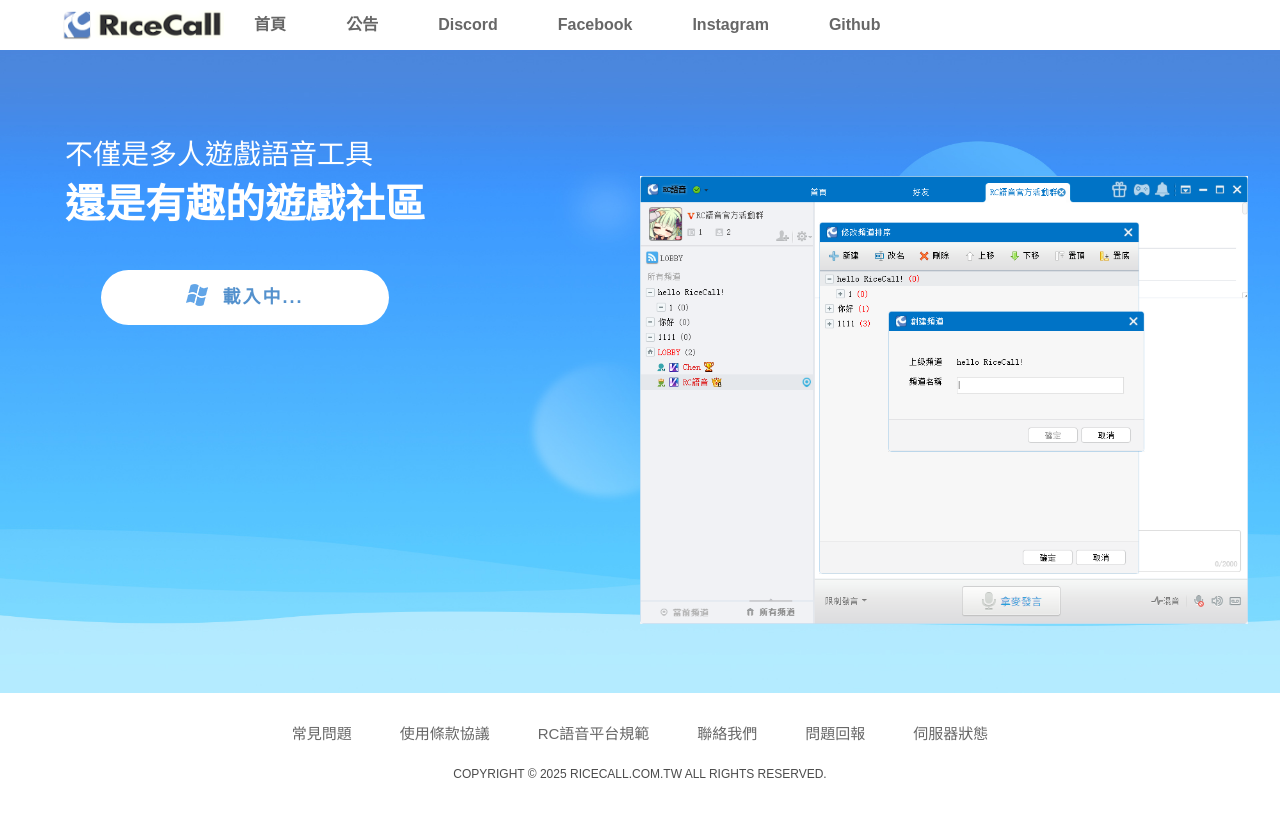
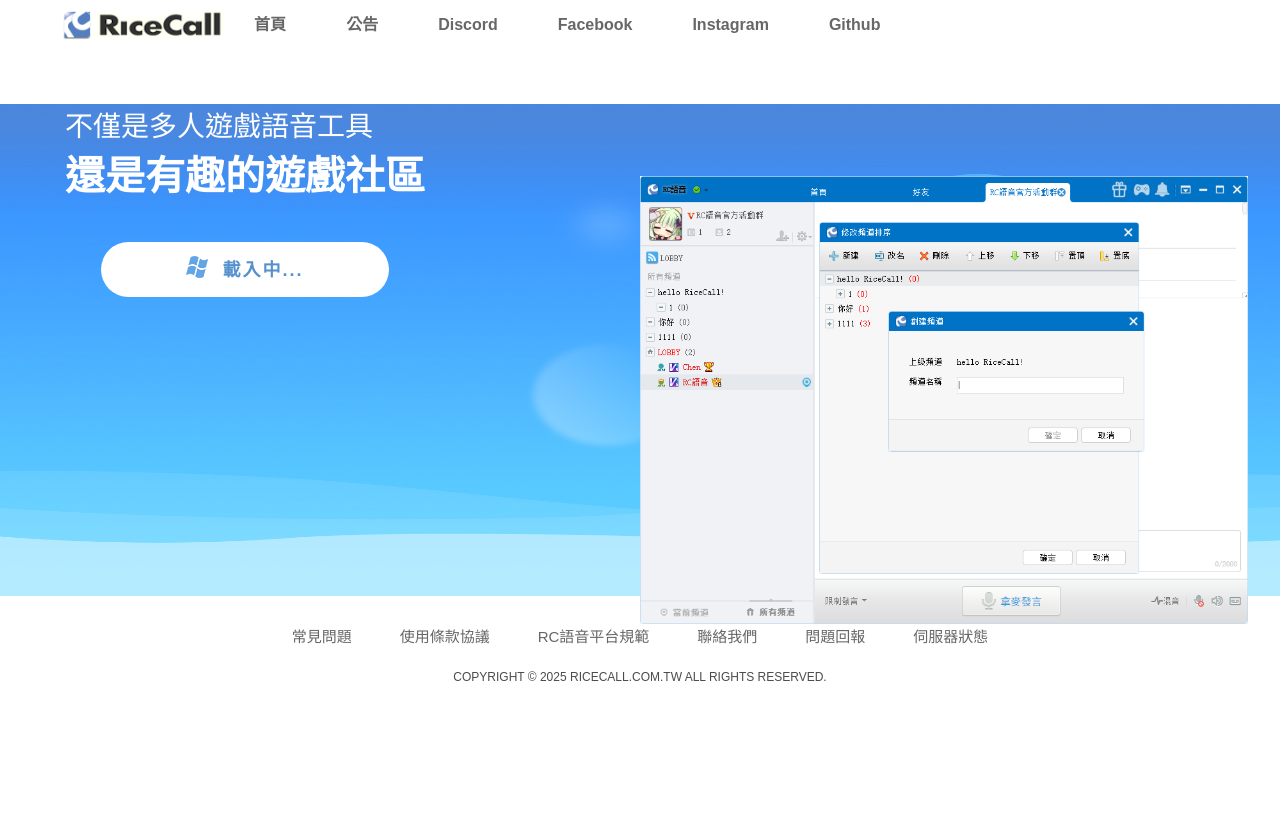
Before and after one commit to cstrikeasia/rc-website, a Next.js app: page / in a window 1280 px wide. Shown: the top 816 px of the page. Built offline with nearby package versions, Linux system fonts and the light colour scheme; no server answers.

Commit message:
fix: css

```diff
--- a/styles/announcement.module.css
+++ b/styles/announcement.module.css
@@ -50,8 +50,9 @@
   background: #fff;
   border-radius: 5px;
   padding: 10px !important;
-  height: 35dvh;
+  height: 100%;
   overflow-y: scroll;
+  overflow-x: hidden;
   min-height: 0;
 }
 
--- a/styles/common/content.module.css
+++ b/styles/common/content.module.css
@@ -3,8 +3,8 @@
   background: #358bff url(../../public/images/bg.jpg?v=fa56a8da) center top no-repeat;
   background-size: 100% 100%;
   color: #fff;
-  padding: 6.8rem 10px;
-  margin-top: 0;
+  padding: 0rem 1rem 1rem;
+  margin-top: 4.5rem;
   max-height: 100dvh;
 }
 
--- a/styles/joinGroup.module.css
+++ b/styles/joinGroup.module.css
@@ -18,7 +18,7 @@
 }
 
 .main .wrapper {
-  min-height: 580px;
+  min-height: 68dvh;
 }
 
 .main .wrapper div {
--- a/styles/login.module.css
+++ b/styles/login.module.css
@@ -18,7 +18,7 @@
 }
 
 .main .wrapper {
-  min-height: 580px;
+  min-height: 68dvh;
 }
 
 .main h2,
--- a/styles/register.module.css
+++ b/styles/register.module.css
@@ -18,7 +18,7 @@
 }
 
 .main .wrapper {
-  min-height: 580px;
+  min-height: 68dvh;
 }
 
 .main h2,
--- a/styles/specification.module.css
+++ b/styles/specification.module.css
@@ -17,7 +17,7 @@
 }
 
 .main .wrapper {
-  min-height: 580px;
+  min-height: 68dvh;
 }
 
 .main .wrapper div {
```
